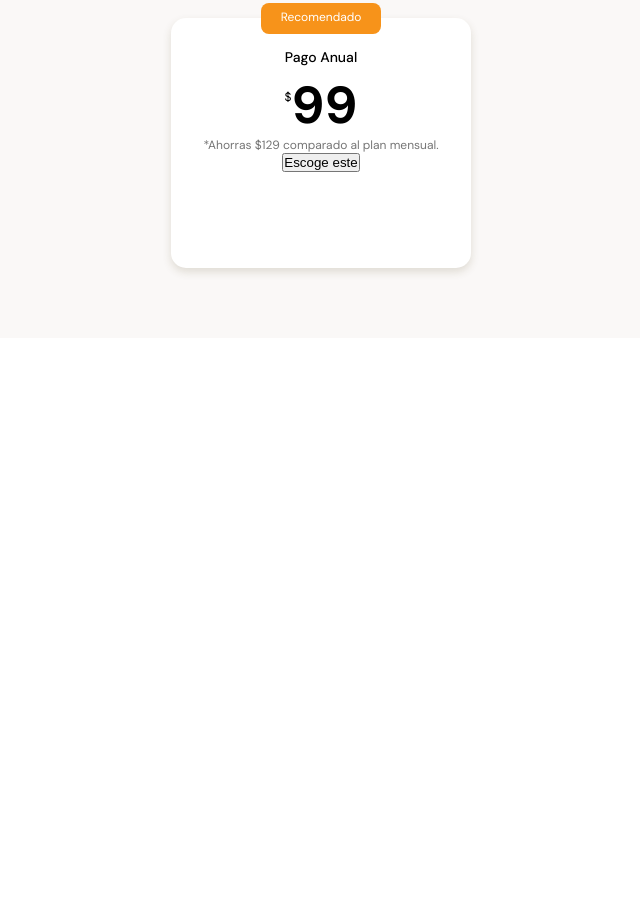
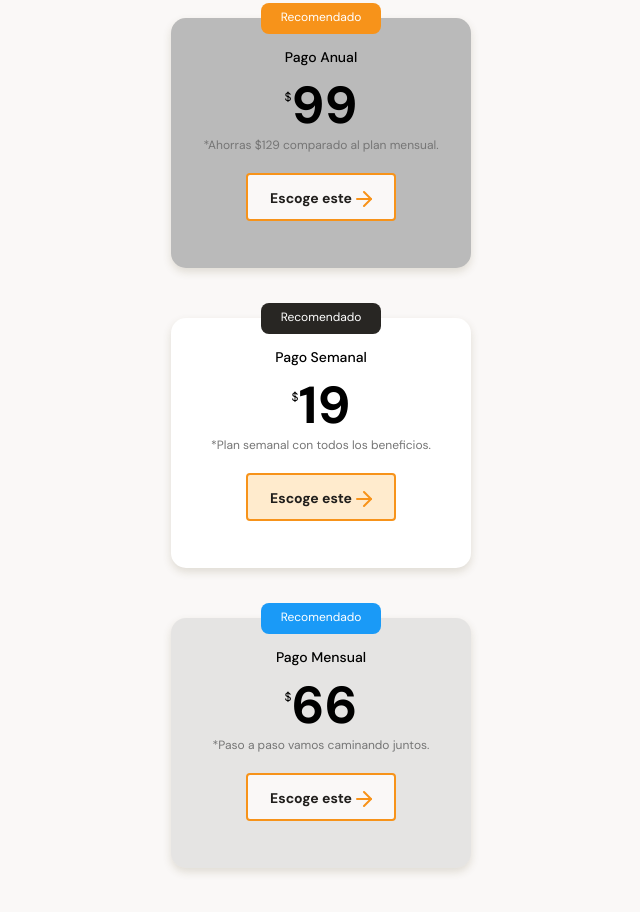
Before and after one commit to JMUT1/Curso-de-Mobile-First, a plain HTML site: page index.html in a window 1280 px wide. Shown: the part 2936-3848 px from the top of the page, without its empty margins (319-959 px from the left). Before the commit the page ends 3274 px from the top, so only its background shows below. Drawn offline with Linux system fonts and the light colour scheme.

Commit message:
cambio de colores en CSS a las tarjeta de PLANES

```diff
--- a/index.html
+++ b/index.html
@@ -157,13 +157,38 @@
           <h2>Escoge un plan que mejor se ajuste a ti</h2>
           <p>Cualquier plan tiene acceso completo a nuestra plataforma.</p>
         </div>
+        <!-- PRIMER TARJETA DE PLANES -->
         <section class="plans-container--slider">
-          <article class="plans-container--card">
-            <p class="recomendado">Recomendado</p>
+          <article class="plans-container--card contendor-anual">
+            <p class="recomendado anual">Recomendado</p>
             <div class="plan-info-container">
               <h3 class="plan-card--title">Pago Anual</h3>
               <p class="plan-card--price"> <span>$</span>99</p>
               <p class="plan-card--saving">*Ahorras $129 comparado al plan mensual.</p>
+              <button class="plan-card--callToAction">Escoge este<span></span></button>
+            </div>
+          </article>
+        </section>
+        <!-- SEGUNDA TARJETA DE PLANES -->
+        <section class="plans-container--slider">
+          <article class="plans-container--card contendor-semanal">
+            <p class="recomendado semanal">Recomendado</p>
+            <div class="plan-info-container">
+              <h3 class="plan-card--title">Pago Semanal</h3>
+              <p class="plan-card--price"> <span>$</span>19</p>
+              <p class="plan-card--saving">*Plan semanal con todos los beneficios.</p>
+              <button class="plan-card--callToAction semanal-ca-color">Escoge este<span></span></button>
+            </div>
+          </article>
+        </section>
+        <!-- TERCERA TARJETA DE PLANES -->
+        <section class="plans-container--slider">
+          <article class="plans-container--card contendor-mensual">
+            <p class="recomendado mensual">Recomendado</p>
+            <div class="plan-info-container">
+              <h3 class="plan-card--title">Pago Mensual</h3>
+              <p class="plan-card--price"> <span>$</span>66</p>
+              <p class="plan-card--saving">*Paso a paso vamos caminando juntos.</p>
               <button class="plan-card--callToAction">Escoge este<span></span></button>
             </div>
           </article>
--- a/style.css
+++ b/style.css
@@ -380,6 +380,12 @@ main {
   border-radius: 15px;
   box-shadow: 0 4px 8px rgba(89,73,30,0.16);
 }
+.contendor-anual{
+  background-color: var(--grey);
+}
+.contendor-mensual{
+  background-color: rgba(0, 0, 0, 0.082);
+}
 .recomendado{
   position: absolute;
   width: 120px;
@@ -388,9 +394,17 @@ main {
   left: calc(50% - 60px);
   font-size: 1.2rem;
   padding: 6px;
-  background-color: var(--bitcoin-orange);
   border-radius: 8px;
   color: var(--just-white);
+}
+.anual{
+  background-color: var(--bitcoin-orange);
+}
+.mensual{
+  background-color: var(--secondary-blue);
+}
+.semanal{
+  background-color: var(--warm-black);
 }
 .plan-card--title{
   padding-top: 30px;
@@ -415,3 +429,27 @@ main {
   font-size: 1.2rem;
   color: #757575;
 }
+.plan-card--callToAction{
+  width: 150px;
+  height: 48px;
+  margin-top: 20px;
+  background-color: #faf8f7;
+  border: 2px solid var(--bitcoin-orange);
+  border-radius: 4px;
+  font-size: 1.4rem;
+  font-family: "DM Sans", sans-serif;
+  font-weight: bold;
+  line-height: 1.8rem;
+  color: var(--black);
+}
+.semanal-ca-color{
+  background-color: blanchedalmond;
+}
+
+.plan-card--callToAction span{
+  display: inline-block;
+  width: 20px;
+  height: 20px;
+  background-image: url("./assetss/imgs/icons/orange-right-arrow.svg");
+  vertical-align: text-bottom;
+}
```
